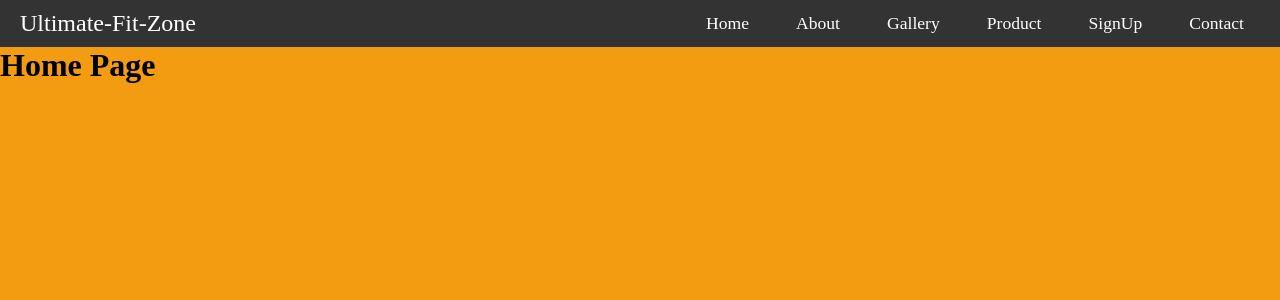
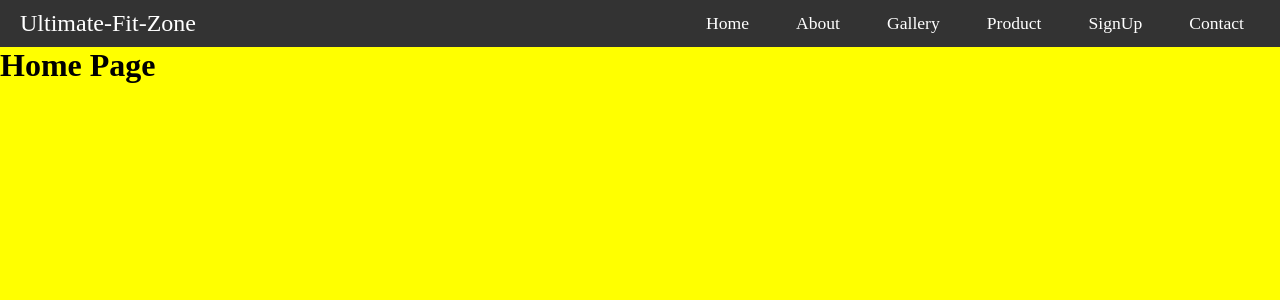
Before and after one commit to ayush766786/gym-project, a React (Vite) app: page / in a window 1280 px wide. Shown: the top 300 px of the page. Built offline with nearby package versions, Linux system fonts and the light colour scheme.

Commit message:
modified

```diff
--- a/src/index.css
+++ b/src/index.css
@@ -7,8 +7,9 @@ body{
   /* background-color: #2c3e50; */
   /* background-color:#e74c3c ; */
   /* background-color:#27ae60 ; */
-  background-color:#f39c12 ;
+  /* background-color:#f39d12bd ; */
   /* background-color: #34495e; */
   /* background-color:#2980b9 ; */
   /* background-color:#16a085 ; */
+  background-color: yellow;
 }
```
